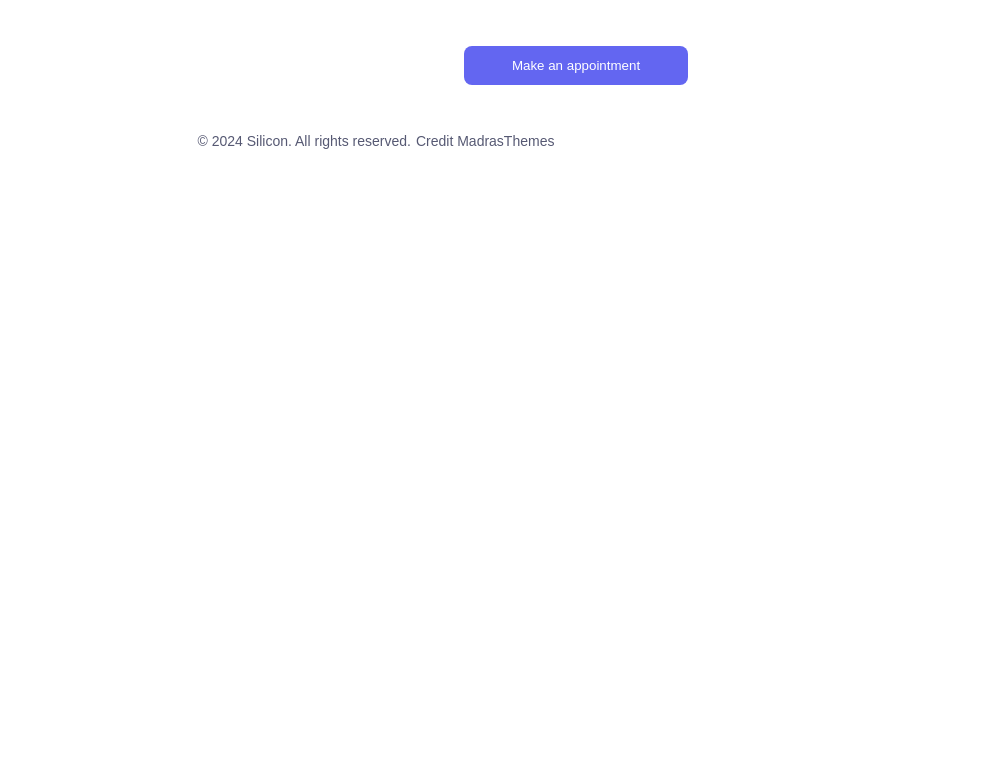
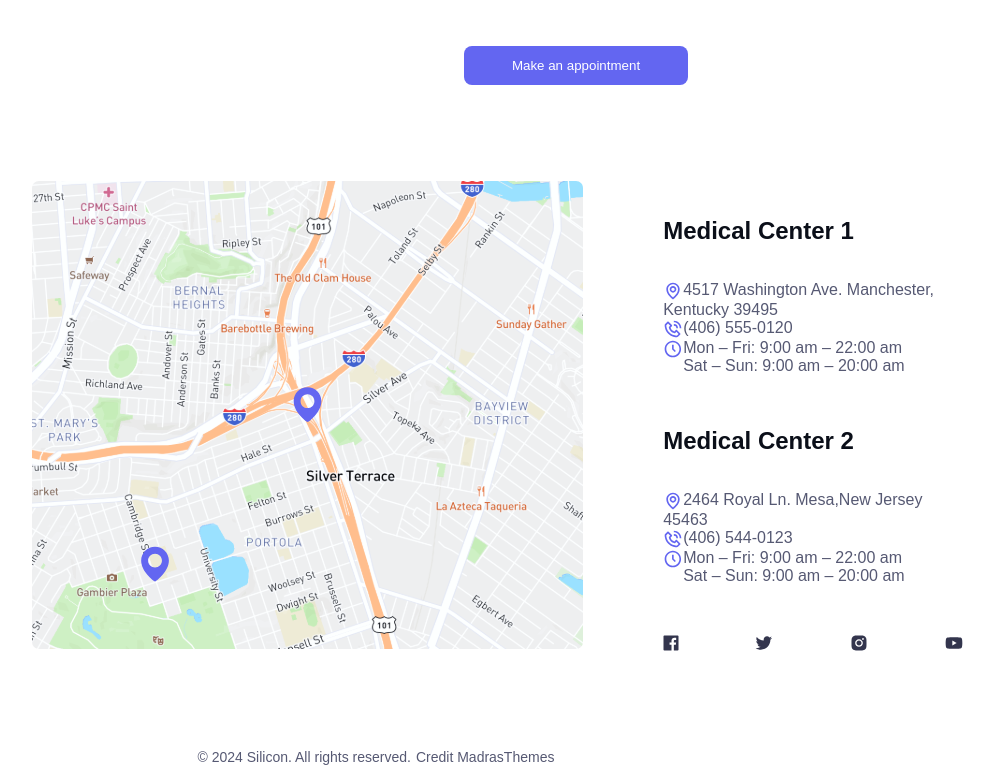
Before and after one commit to Rafeef87/SiliconReact, a React (Vite) app: page /contact in a window 1280 px wide. Shown: the part 831-1612 px from the top of the page, without its empty margins (264-1258 px from the left). Before the commit the page ends 996 px from the top, so only its background shows below. Built offline with nearby package versions, Linux system fonts and the light colour scheme; some icons are missing.

Commit message:
Finishing contact page

```diff
--- a/src/assets/css/style.css
+++ b/src/assets/css/style.css
@@ -1433,3 +1433,51 @@ footer {
     }
     }
 }
+#map-contact {
+    .container {
+        .map-contact {
+            display: grid;
+            grid-template-columns: 1fr 1fr;
+
+        }
+        .map{
+            margin: 2rem;
+            padding: 2rem;
+            gap: 2rem;
+        }
+        .image {
+            margin-top: 2rem;
+            padding-top: 2rem;
+            height: 500px;
+        }
+        .medical-center{
+            display: flex;
+            flex-direction: column;
+            justify-content: space-between;
+            align-items: start;
+            padding: 1rem;
+            gap: 1rem;
+            .map-info {
+                color: var(--color-gray700);
+                gap: 1rem;
+            }
+            .time {
+                display: flex;
+                flex-direction: column;
+            }
+            .times {
+                display: flex;
+                justify-content: start;
+                align-items: flex-start;
+            }
+        }
+        .socail-media {
+            margin: 1rem;
+            padding-top: 1rem;
+            display: flex;
+            justify-content: space-between;
+            align-items: center;
+            width: 300px;
+        }
+    }
+}
--- a/src/components/Navbar.jsx
+++ b/src/components/Navbar.jsx
@@ -14,11 +14,10 @@ const Navbar = () => {
                         <img className="show-light" src={silicon} alt="Silicon Logotype." />
                         <img className="show-dark" src={solidDark} alt="Silicon Logotype." />
                     </Link>
-                        <nav id="main-menu" className="nav-bar" onClick={() => {
-                                setIsActive(prev => !prev)
-                            }}>
+                        <nav id="main-menu" className="nav-bar" >
                             <a className="nav-link" to="/">Features</a>
-                            <Link  className={`navlink ${isActive && 'active'}`} to="/contact">Contact</Link>
+                            <Link className="nav-link" to="/contact" onClick={ () => { setIsActive(prev = !prev)}}>Contact</Link>
+                            {` ${isActive ? 'active' : ''}`}
                         </nav>
                     <DarkModeSwitch />
 
--- a/src/views/Contact.jsx
+++ b/src/views/Contact.jsx
@@ -5,6 +5,14 @@ import axios from 'axios'
 import bxEnvelope from '../assets/images/Contact/bx-envelope.svg'
 import addGroup from '../assets/images/Contact/add-group.svg'
 import Breadcrumb from '../components/Breadcrumb'
+import map from '../assets/images/Contact/map.svg'
+import boxMap from '../assets/images/Contact/bx-map.svg'
+import call from '../assets/images/Contact/bx-phone-call.svg'
+import time from '../assets/images/Contact/bx-time-five.svg'
+import facebook from '../assets/images/Contact/facebook.svg'
+import twitter from '../assets/images/Contact/twitter.svg'
+import instagram from '../assets/images/Contact/instagram.svg'
+import youtub from '../assets/images/Contact/youtub.svg'
 
 const Contact = () => {
 
@@ -35,8 +43,8 @@ const onSubmit = async (data) => {
 
   return (
     <>
-      <Breadcrumb />
-      <section id="hero-contact">
+        <Breadcrumb />
+        <section id="hero-contact">
         <div className="container">
             <div className="contact-consultation">
                 <div className="contact">
@@ -99,7 +107,65 @@ const onSubmit = async (data) => {
                 </div>
             </div>
         </div>
-    </section>
+        </section>
+        <section id='map-contact'>
+            <div className="container">
+                <div className="map-contact">
+                    <img src={map} alt="map image." className='image'/>
+                    <div className="map">
+                        <div className="medical-center">
+                            <h2 className="headline">Medical Center 1</h2>
+                            <div className="map-info">
+                                <div>
+                                    <img src={boxMap} alt="Map icon." />
+                                    <span>4517 Washington Ave. Manchester, Kentucky 39495</span>
+                                </div>
+                                <div>
+                                    <img src={call} alt="Call icon." />
+                                    <span>(406) 555-0120</span>
+                                </div>
+                                <div className='times'>
+                                <img src={time} alt="Time icon." />
+                                <div className="time">
+                                    <span>Mon – Fri: 9:00 am – 22:00 am</span>
+                                    <span>Sat – Sun: 9:00 am – 20:00 am</span>
+                                </div>
+                                </div>
+                            </div>
+                        </div>
+                        <div className="medical-center">
+                            <h2 className="headline">Medical Center 2</h2>
+                            <div className="map-info">
+                                <div>
+                                    <img src={boxMap} alt="Map icon." />
+                                    <span>2464 Royal Ln. Mesa,New Jersey 45463</span>
+                                </div>
+                                <div>
+                                    <img src={call} alt="Call icon." />
+                                    <span>(406) 544-0123</span>
+                                </div>
+                                <div className='times'>
+                                    <img src={time} alt="Time icon." />
+                                    <div className="time">
+                                        <span>Mon – Fri: 9:00 am – 22:00 am</span>
+                                        <span>Sat – Sun: 9:00 am – 20:00 am</span>
+                                    </div>
+                                </div>
+                            </div>
+                        </div>
+                        <div className="socail-media">
+                        <img src={facebook} alt="facebook icon." />
+                        <img src={twitter} alt="Twitter icon." />
+                        <img src={instagram} alt="Instagram icon." />
+                        <img src={youtub} alt="Youtub icon." />
+                        </div>
+                    </div>
+                </div>
+            </div>
+        </section>
+        <section>
+
+        </section>
 
     </>
   )
```
